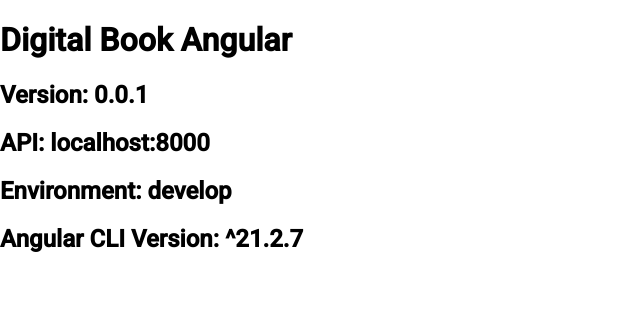
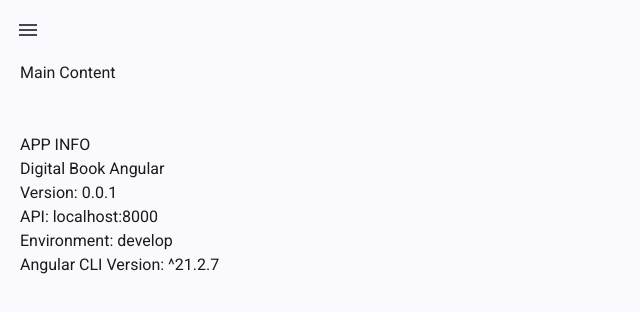
Before and after one commit to digital-book-app/digital-book-angular, an Angular app: page / in a window 1280 px wide. Shown: the top 312 px of the page, without its empty margins (0-640 px from the left). Built offline with nearby package versions, Linux system fonts and the light colour scheme.

Commit message:
feat: integrated Tailwind CSS and used Angular Material for enhanced UI
- Added Tailwind CSS and PostCSS dependencies in package.json.
- Updated app.component.html to implement a simple sidenav using Angular Material components and utility classes from tailwind.

```diff
--- a/package.json
+++ b/package.json
@@ -23,7 +23,10 @@
     "@angular/platform-browser": "^21.2.8",
     "@angular/platform-browser-dynamic": "^21.2.8",
     "@angular/router": "^21.2.8",
+    "@tailwindcss/postcss": "^4.3.0",
+    "postcss": "^8.5.14",
     "rxjs": "~7.8.0",
+    "tailwindcss": "^4.3.0",
     "tslib": "^2.3.0",
     "zone.js": "~0.15.0"
   },
--- a/src/app/app.component.html
+++ b/src/app/app.component.html
@@ -1,5 +1,20 @@
-<h1>{{projectName | replaceDashes | titlecase}}</h1>
-<h2>Version: {{version}}</h2>
-<h2>API: {{apiURL}}</h2>
-<h2>Environment: {{env}}</h2>
-<h2>Angular CLI Version: {{angularCLIVersion}}</h2>
+<mat-drawer-container [hasBackdrop]="false" class="grow">
+  <mat-drawer #drawer mode="push" class="p-4 bg-[#abc1f2]! text-white! text-xl">Sidenav</mat-drawer>
+  <mat-drawer-content class="p-2">
+    <header>
+      <button matIconButton (click)="drawer.toggle()">
+         <mat-icon>menu</mat-icon>
+    </button>
+    </header>
+    <main class="p-3">
+      <h1>Main Content</h1> <br> <br>
+
+      <h2>APP INFO</h2>
+      <h3>{{ projectName | replaceDashes | titlecase }}</h3>
+      <h3>Version: {{ version }}</h3>
+      <h3>API: {{ apiURL }}</h3>
+      <h3>Environment: {{ env }}</h3>
+      <h3>Angular CLI Version: {{ angularCLIVersion }}</h3>
+    </main>
+  </mat-drawer-content>
+</mat-drawer-container>
--- a/src/app/app.component.ts
+++ b/src/app/app.component.ts
@@ -1,20 +1,33 @@
-import {Component, inject} from '@angular/core';
+import {Component, inject, signal} from '@angular/core';
 import {environment} from '../environments/environment';
 import {ReplaceDashesPipe} from './shared/pipes/replace-dashes.pipe';
 import { CommonModule, TitleCasePipe } from '@angular/common';
 import {ANGULAR_CLI_VERSION, APP_NAME, APP_VERSION} from './app-json-data';
+
+import {MatButtonModule} from '@angular/material/button';
+import {MatSidenavModule} from '@angular/material/sidenav';
+import {MatIconModule} from '@angular/material/icon';
 
 @Component({
   selector: 'app-root',
   imports: [
     ReplaceDashesPipe,
     TitleCasePipe,
-    CommonModule
+    CommonModule,
+    MatSidenavModule,
+    MatButtonModule,
+    MatIconModule
   ],
   templateUrl: './app.component.html',
-  styleUrl: './app.component.scss'
+  styleUrl: './app.component.scss',
+  host: {
+    class: 'flex h-screen'
+  }
 })
 export class AppComponent {
+
+  isSideNavOpen = signal(false);
+
   projectName = inject(APP_NAME);
   version = inject(APP_VERSION);
   angularCLIVersion = inject(ANGULAR_CLI_VERSION);
--- a/src/styles.scss
+++ b/src/styles.scss
@@ -1,8 +1,8 @@
-
 // Custom Theming for Angular Material
 // For more information: https://material.angular.io/guide/theming
 @use '@angular/material' as mat;
 // Plus imports for other components in your app.
+@use "tailwindcss";
 
 // Include the common styles for Angular Material. We include this here so that you only
 // have to load a single css file for Angular Material in your app.
```
Also changed, not shown: .postcssrc.json (added), 2 other files (tests, documents, lock files or other folders).
